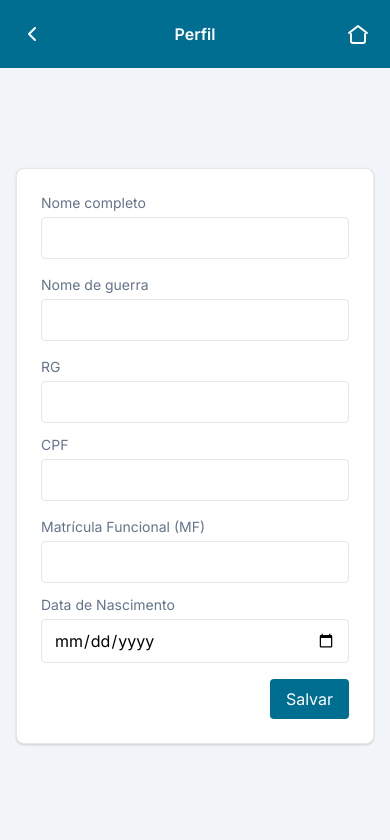
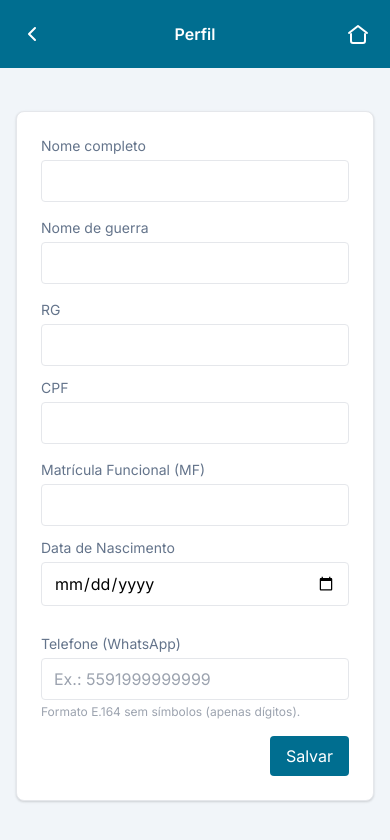
Before and after one commit to altacode-hub/abonoExtra, a React (Vite) app: page /perfil in a window 390 px wide. Shown: the top 840 px of the page. Built offline with nearby package versions, Linux system fonts and the light colour scheme; no server answers; the database is empty; sample sign-in values are in the browser's storage.

Commit message:
feat(consolidar): ícone WhatsApp por efetivo com phone\nfeat(perfil): campo Telefone (E.164) editável\nchore(escala): nome de guerra em span via profile

```diff
--- a/src/pages/ConsolidarEscala.tsx
+++ b/src/pages/ConsolidarEscala.tsx
@@ -5,6 +5,7 @@ import PageHeader from '../components/PageHeader';
 import { db } from '../services/firebase';
 import { buildEfetivo, buildEscalaFanout, makeEscalaId, parseHorarioToISO } from '../services/firebase/escalas';
 import { WeeklyCalendar } from '../components/WeeklyCalendar';
+import WhatsappIcon from '../components/WhatsappIcon';
 
 type Enrollment = {
   userId: string;
@@ -41,7 +42,7 @@ export default function ConsolidarEscala() {
   const [searching, setSearching] = useState(false);
   const [searchResults, setSearchResults] = useState<Record<string, { nome?: string; email?: string }>>({});
   const [hasClickedSearch, setHasClickedSearch] = useState(false);
-  const [profiles, setProfiles] = useState<Record<string, { nomeGuerra?: string; nomeCompleto?: string; email?: string }>>({});
+  const [profiles, setProfiles] = useState<Record<string, { nomeGuerra?: string; nomeCompleto?: string; email?: string; phone?: string }>>({});
   const [existingEscalas, setExistingEscalas] = useState<Set<string>>(new Set());
   const [missionForm, setMissionForm] = useState<{ titulo: string; referencia?: string; local?: string; tipo?: string; horario?: string }>({
     titulo: '',
@@ -264,7 +265,7 @@ export default function ConsolidarEscala() {
     return availableTemplates.find((t) => `${t.id}::${t.referencia || ''}` === key) || null;
   }, [availableTemplates, selectedTemplateId]);
 
-  // Carrega perfis para exibir nome de guerra dos voluntários listados
+  // Carrega perfis para exibir nome de guerra dos voluntários listados e telefone
   useEffect(() => {
     const uids = Object.keys(volunteersMap);
     if (uids.length === 0) {
@@ -273,13 +274,15 @@ export default function ConsolidarEscala() {
     }
     let cancelled = false;
     (async () => {
-      const entries: Record<string, { nomeGuerra?: string; nomeCompleto?: string; email?: string }> = {};
+      const entries: Record<string, { nomeGuerra?: string; nomeCompleto?: string; email?: string; phone?: string }> = {};
       await Promise.all(
         uids.map(async (uid) => {
           try {
             const snap = await get(ref(db, `/users/${uid}/profile`));
             const p = snap.val() || {};
-            entries[uid] = { nomeGuerra: p?.nomeGuerra, nomeCompleto: p?.nomeCompleto, email: p?.email };
+            const rawPhone = p?.phone || p?.telefone || '';
+            const phone = rawPhone ? String(rawPhone).replace(/[^0-9]/g, '') : '';
+            entries[uid] = { nomeGuerra: p?.nomeGuerra, nomeCompleto: p?.nomeCompleto, email: p?.email, phone };
           } catch {
             // ignore erros de permissão
           }
@@ -828,6 +831,7 @@ export default function ConsolidarEscala() {
                     const funcLabel = funcoes[uid] || volunteersMap[uid]?.funcao || '';
                     return (
                       <li key={uid} className="group">
+                        <div className="flex items-center gap-2">
                           <div
                             className="cursor-pointer group-hover:text-primary"
                             title="Definir função do efetivo"
@@ -839,10 +843,16 @@ export default function ConsolidarEscala() {
                               setFuncSelectedKey(entry ? entry[0] : '');
                             }}
                           >
-                          {displayName}
+                            <span className="font-medium text-gray-text">{displayName}</span>
                             {funcLabel && (
                               <span className="ml-2 text-xs text-gray-light">• {funcLabel}</span>
                             )}
+                          </div>
+                          {/* Ícone WhatsApp ao lado de cada efetivo na prévia */}
+                          <WhatsappIcon
+                            phone={profiles[uid]?.phone}
+                            text={`Voce foi escalado no dia ${new Date(Date.parse(selectedDateIso || date || '')).toLocaleDateString('pt-BR')}, confira suas escalas no link  https://abonoextra.web.app/missoesPessoal`}
+                          />
                         </div>
                         {/* Editor flutuante controlado por estado global */}
                       </li>
--- a/src/pages/Escala.tsx
+++ b/src/pages/Escala.tsx
@@ -219,6 +219,7 @@ export default function Escala() {
   const unitOptions = Object.entries(adminUnits);
 
   // Carrega telefones (profile.phone) e status (whatsSent/ack) dos efetivos escalados do dia
+  const [profileNamesByUid, setProfileNamesByUid] = useState<Record<string, string>>({});
   useEffect(() => {
     if (!selectedUnit || !dateIso) return;
     const monthKey = (dateIso || '').slice(0, 7);
@@ -238,6 +239,7 @@ export default function Escala() {
     (async () => {
       const nextPhones: Record<string, string> = { ...profilePhones };
       const nextStatus: Record<string, { whatsSent?: boolean; ack?: boolean }> = { ...statusByUid };
+      const nextNames: Record<string, string> = { ...profileNamesByUid };
       for (const { uid, escalaId } of escalados) {
         // Telefone de perfil
         if (!nextPhones[uid]) {
@@ -246,6 +248,9 @@ export default function Escala() {
             const val = snap.val() || {};
             const phoneRaw = val?.phone || val?.telefone || '';
             if (phoneRaw) nextPhones[uid] = String(phoneRaw).replace(/[^0-9]/g, '');
+            const ng = val?.nomeGuerra || '';
+            const nc = val?.nomeCompleto || '';
+            if (!nextNames[uid]) nextNames[uid] = ng || nc || uid;
           } catch {}
         }
         // Status da escala do usuário
@@ -257,6 +262,7 @@ export default function Escala() {
       }
       setProfilePhones(nextPhones);
       setStatusByUid(nextStatus);
+      setProfileNamesByUid(nextNames);
     })();
   }, [selectedUnit, dateIso, dailyFromTemplates.length]);
 
@@ -364,7 +370,7 @@ export default function Escala() {
                                 <div className="flex flex-wrap gap-2">
                                   {escaladosSorted.map((v) => (
                                     <span key={v.uid} className="inline-flex items-center gap-2 rounded px-2 py-1 text-xs">
-                                      <span className="font-medium text-gray-text">{v.nome}</span>
+                                      <span className="font-medium text-gray-text">{profileNamesByUid[v.uid] || v.nome}</span>
                                       {v.funcao && (
                                         <span className="text-xs text-gray-light">• {v.funcao}</span>
                                       )}
--- a/src/pages/Perfil.tsx
+++ b/src/pages/Perfil.tsx
@@ -11,6 +11,7 @@ type PerfilData = {
   cpf?: string;
   mf?: string;
   dataNascimento?: string; // ISO yyyy-mm-dd
+  phone?: string; // E.164 digits only
 };
 
 export default function Perfil() {
@@ -85,6 +86,22 @@ export default function Perfil() {
             </label>
           </div>
 
+          <div className="grid grid-cols-1 md:grid-cols-2 gap-3 mt-3">
+            <label className="flex flex-col gap-1">
+              <span className="text-secondary text-sm">Telefone (WhatsApp)</span>
+              <input
+                className="bg-white border rounded px-3 py-2"
+                placeholder="Ex.: 5591999999999"
+                value={perfil.phone || ''}
+                onChange={(e) => {
+                  const digits = e.target.value.replace(/[^0-9]/g, '');
+                  setPerfil({ ...perfil, phone: digits });
+                }}
+              />
+              <span className="text-xs text-gray-light">Formato E.164 sem símbolos (apenas dígitos).</span>
+            </label>
+          </div>
+
           <div className="flex flex-col items-end">
             <button onClick={save} disabled={saving} className="px-4 py-2 bg-primary text-white rounded hover:bg-primary-dark disabled:opacity-60">
               {saving ? 'Salvando...' : 'Salvar'}
```
Lines whose indentation alone changed are shown as unchanged.
